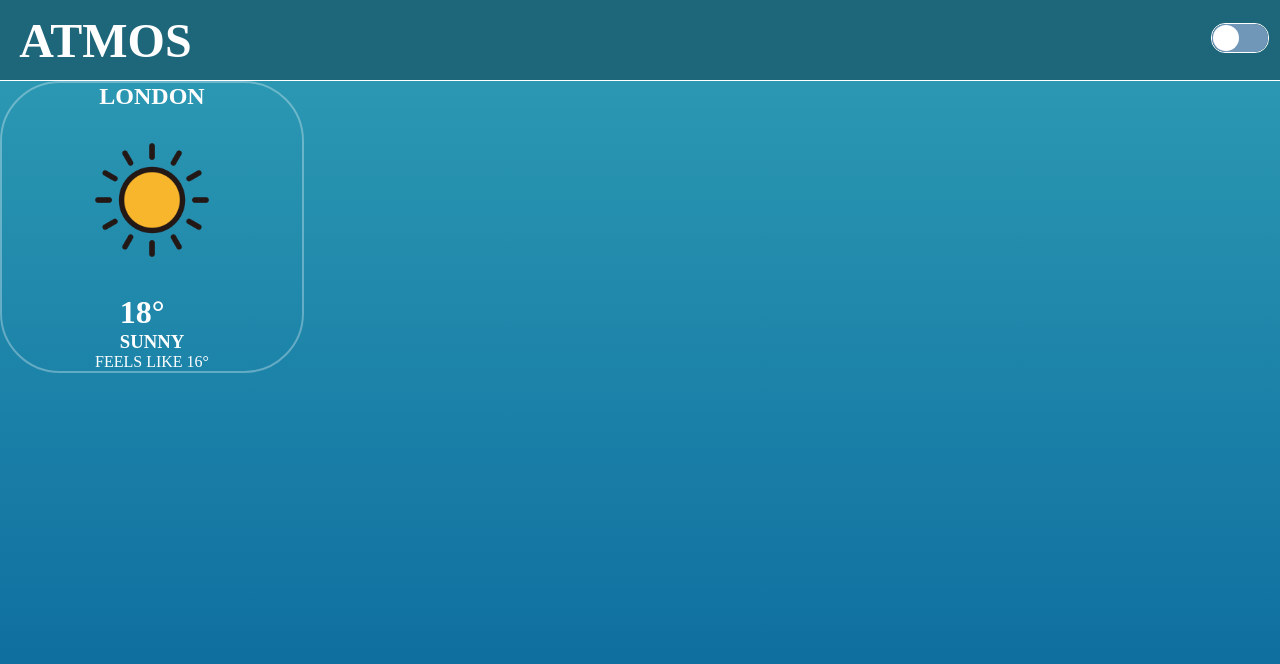
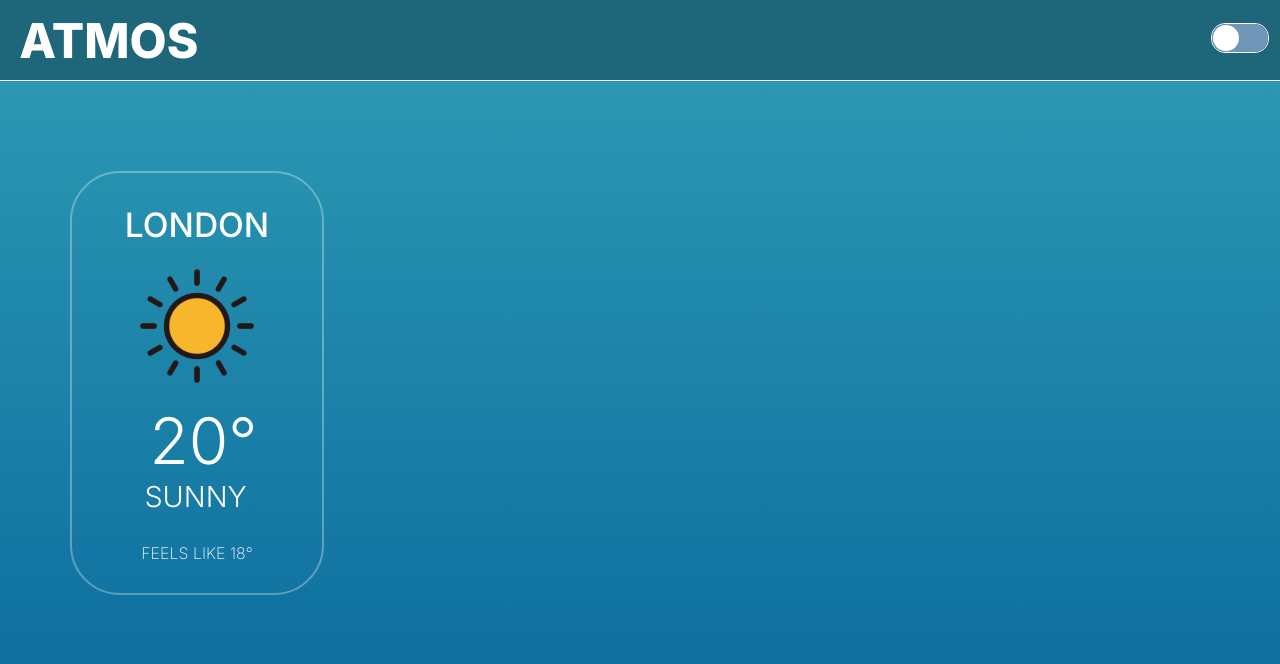
Before and after one commit to W-Panther007/atmos, a React (Vite) app: page / in a window 1280 px wide. Shown: the top 664 px of the page. Built offline with nearby package versions, Linux system fonts and the light colour scheme.

Commit message:
Card Component Finished

```diff
--- a/src/components/Banner.jsx
+++ b/src/components/Banner.jsx
@@ -15,7 +15,7 @@ function Banner() {
         <>
             <div className="banner" style={bannerBackground}>
                 <div className="title">
-                    <h1>ATMOS</h1>
+                    <p>ATMOS</p>
                 </div>
 
                 <div className="toggle">
--- a/src/components/Card.jsx
+++ b/src/components/Card.jsx
@@ -7,14 +7,14 @@ function Card({ city, weatherIconSrc, temp, condition, feelTemp }) {
         <>
             <div className="card-container">
                 <div className="cityName">
-                    <h2>{city}</h2>
+                    <p>{city}</p>
                 </div>
                 <div className="imgCondition">
                     <img src={weatherIconSrc} alt="Weather Condition Icon"/>
                 </div>
                 <div className="tempCondition">
-                    <h1>{temp}°</h1>
-                    <h3>{condition}</h3>
+                    <p id="temp">{temp}°</p>
+                    <p id="cond">{condition}</p>
                 </div>
                 <div className="feelsLike">
                     <p>FEELS LIKE {feelTemp}°</p>
--- a/src/components/Home.jsx
+++ b/src/components/Home.jsx
@@ -13,9 +13,9 @@ function Home() {
 
 
     const city = "London";
-    const temp = 18;
+    const temp = 20;
     const weatherCondition = "Sunny";
-    const feelTemp = 16;
+    const feelTemp = 18;
 
     return (
         <>
--- a/src/styles/app.css
+++ b/src/styles/app.css
@@ -1,3 +1,5 @@
+@import url('https://fonts.googleapis.com/css2?family=Inter:wght@100..900&display=swap');
+
 html, body, div, span, h1, h2, h3, p, a, ol, ul, li, form, label, table, tbody, tfoot, thead, tr, th, td, figure {
     margin: 0;
     padding: 0;
@@ -6,6 +8,7 @@ html, body, div, span, h1, h2, h3, p, a, ol, ul, li, form, label, table, tbody,
 
 body {
     background-color: whitesmoke;
+    font-family: "Inter", sans-serif;
 }
 
 .App {
--- a/src/styles/banner.css
+++ b/src/styles/banner.css
@@ -8,8 +8,9 @@
 }
 
 .title {
-    font-size: 1.5em;
-    padding-left: 0.8em ;
+    font-size: 3em;
+    padding-left: 0.4em ;
+    font-weight: 800;
 }
 
 .toggle {
--- a/src/styles/card.css
+++ b/src/styles/card.css
@@ -1,15 +1,54 @@
 .card-container {
-    width: 300px;
-    border-radius: 60px;
+    width: 250px;
+    height: 420px;
+    border-radius: 50px;
     border: 2px solid rgba(255, 255, 255, 0.31) ;
     overflow: hidden;
     display: flex;
     align-items: center;
-    justify-content: center;
     flex-direction: column;
+    justify-content: space-evenly;
+
+    margin-top: 90px;
+    margin-left: 70px;
+
+}
+
+.card-container .cityName {
+    font-size: 2.1em;
+    font-weight: 500;
+    margin-top: 1px;
+}
+
+.card-container .imgCondition {
+    margin-top: -2.4em;
 }
 
 .card-container .imgCondition img {
     width: 180px;
     height: auto;
 }
+
+.card-container .tempCondition {
+    display: flex;
+    flex-direction: column;
+    justify-content: center;
+    align-items: center;
+    text-align: center;
+    margin-top: -3em;
+    font-weight: 300;
+}
+
+.card-container .tempCondition #temp {
+    font-size: 4em;
+    margin-left: 0.2em;
+}
+
+.card-container .tempCondition #cond {
+    font-size: 1.8em;
+    margin-left: -0.1em;
+}
+
+.card-container .feelsLike p {
+    font-weight: 200;
+}
```
